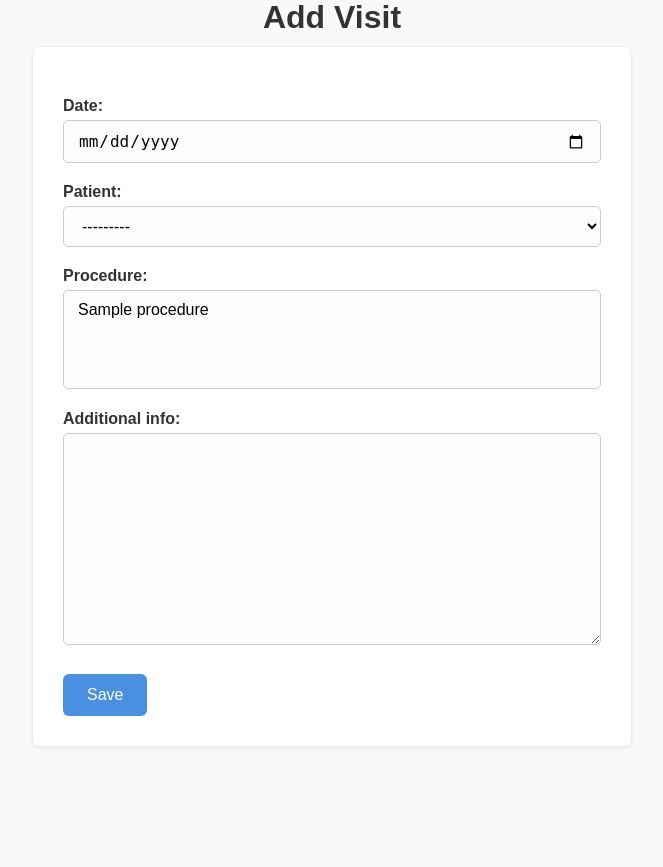
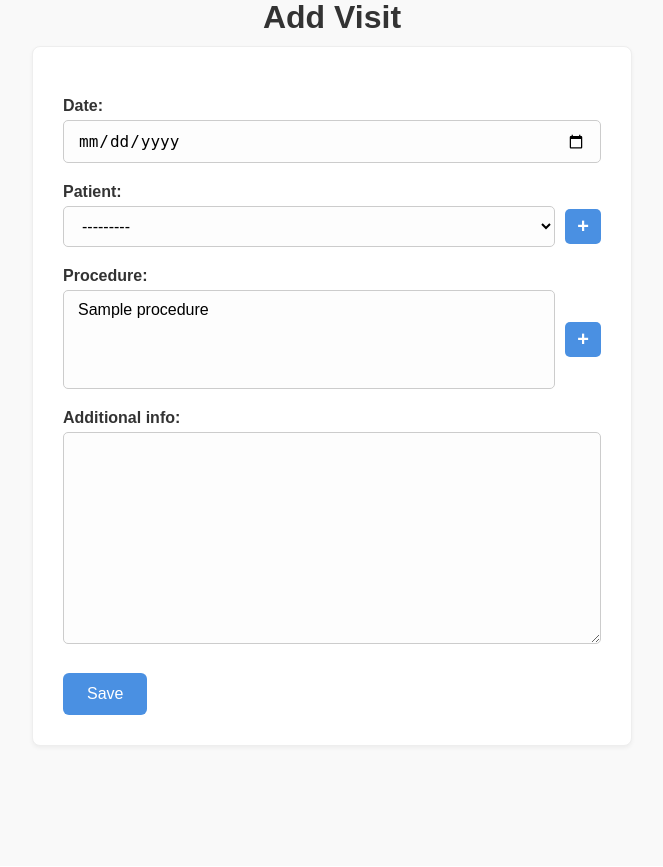
Before and after one commit to Enarb1/dudo_dent, a Django app: page /visits/add-visit/ in a window 1280 px wide. Shown: the part 211-1078 px from the top of the page, without its empty margins (308-971 px from the left). After the commit the page ends 959 px from the top, so only its background shows below. Run offline with Django 5.2, Linux system fonts and the light colour scheme; tables that the repository leaves empty hold one stand-in row (values such as "Sample post").

Commit message:
feat:added add patient and add procedure to the add vist form

```diff
--- a/Dudo_dent/patients/views.py
+++ b/Dudo_dent/patients/views.py
@@ -39,9 +39,13 @@ def patient_details(request, patient_slug: str):
 
 def add_patient(request):
     form = PatientCreateForm(request.POST or None)
+    return_to = request.GET.get('return_to')
 
     if request.method == 'POST' and form.is_valid():
         form.save()
+
+        if return_to == 'add-visit':
+            return redirect('add-visit')
         return redirect('all-patients')
     else:
         print(form.errors)
--- a/TODOs.txt
+++ b/TODOs.txt
@@ -3,7 +3,6 @@
 - add search fild , which can search by patient
 
 #TODO Visits:
-- make an add visit form, from where you can also add a patient and a procedure
 - add a search field, which searches by patient
 - try to add a filter in which you can filter by year and also by patient
 - add an edit form for the visits
--- a/static/css/patient-details.css
+++ b/static/css/patient-details.css
@@ -172,3 +172,30 @@ ul.errorlist {
   text-align: center;
   color: #333;
 }
+
+.patient-visit-row {
+  margin-bottom: 20px;
+}
+
+.patient-visit-select-wrapper {
+  display: flex;
+  align-items: center;
+  gap: 10px;
+}
+
+.add-plus-button {
+  display: inline-block;
+  background-color: #4A90E2;
+  color: white;
+  text-align: center;
+  font-size: 20px;
+  font-weight: bold;
+  padding: 6px 12px;
+  border-radius: 5px;
+  text-decoration: none;
+  transition: background-color 0.3s ease;
+}
+
+.add-plus-button:hover {
+  background-color: #357ABD;
+}
--- a/templates/patients/add-patient.html
+++ b/templates/patients/add-patient.html
@@ -8,7 +8,7 @@
 
 {% block content %}
   <main class="main-content">
-    <form action="{% url 'add-patient' %}" method="POST" >
+    <form action="{% url 'add-patient' %}?return_to={{ request.GET.return_to }}" method="POST" >
         {{ form }}
         {% csrf_token %}
         <button>Save</button>
--- a/templates/visits/add-visit.html
+++ b/templates/visits/add-visit.html
@@ -10,7 +10,33 @@
   <main class="main-content">
     <h2 class="form-title">Add Visit</h2>
     <form action="{% url 'add-visit' %}" method="POST" >
-        {{ form }}
+        <div class="form-group">
+            {{ form.date.label_tag }}
+            {{ form.date }}
+        </div>
+
+        <div class="form-group patient-visit-row">
+        <div class="patient-label">
+            {{ form.patient.label_tag }}
+        </div>
+        <div class="patient-visit-select-wrapper">
+            {{ form.patient }}
+            <a href="{% url 'add-patient' %}?return_to=add-visit" class="add-plus-button" title="Click to add patient">+</a>
+        </div>
+        </div>
+
+        <div class="form-group">
+            {{ form.procedure.label_tag }}
+            <div class="patient-visit-select-wrapper">
+                {{ form.procedure }}
+                <a href="#" class="add-plus-button" title="Click to add patient">+</a>
+            </div>
+        </div>
+
+        <div class="form-group">
+            {{ form.additional_info.label_tag }}
+            {{ form.additional_info }}
+        </div>
         {% csrf_token %}
         <button>Save</button>
     </form>
```
